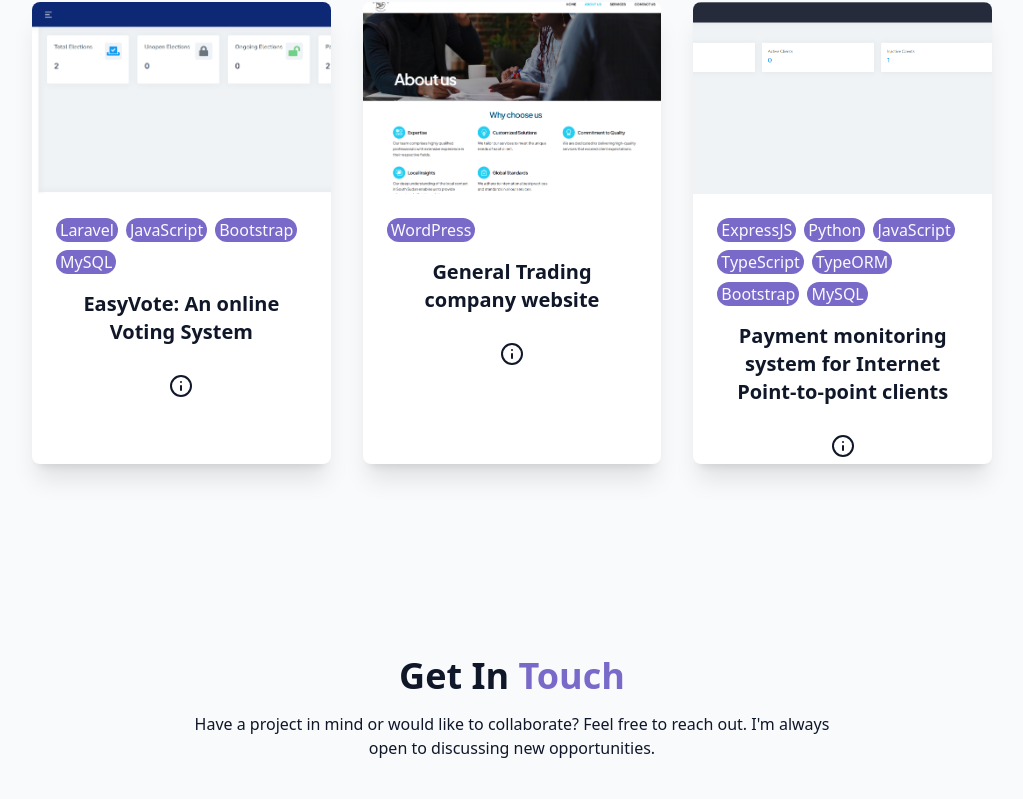
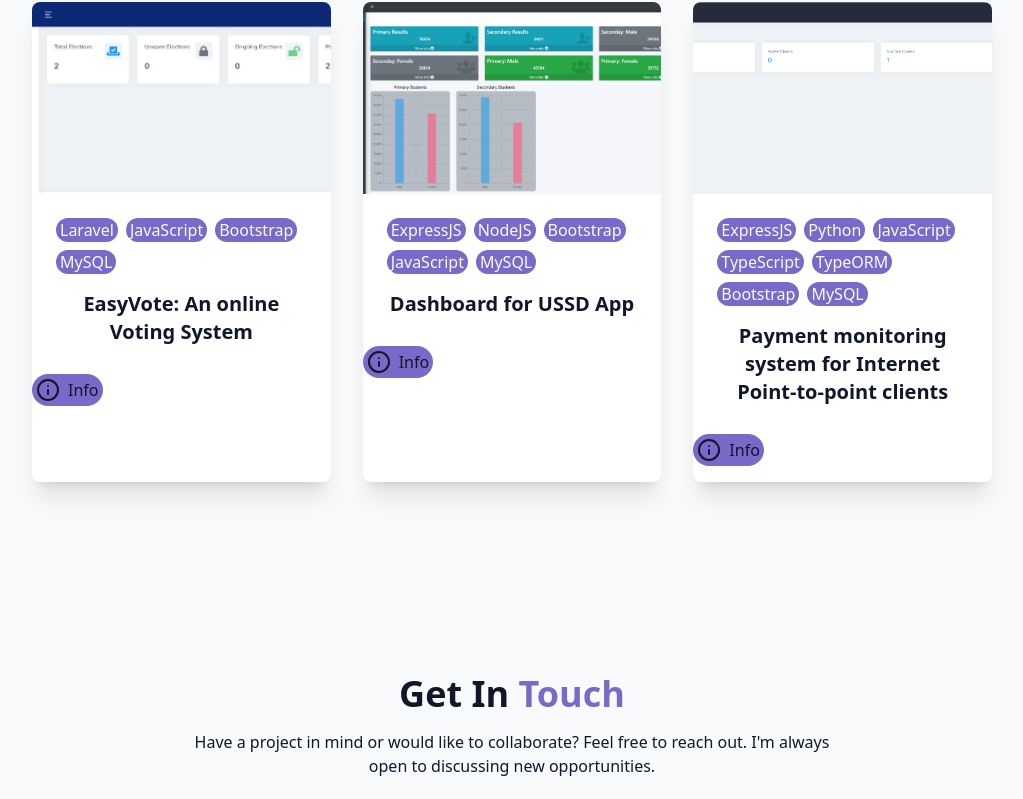
Before and after one commit to majok-abraham/Majok-Abraham-Portfolio, a React (Vite) app: page / in a window 1280 px wide. Shown: the part 2494-3293 px from the top of the page, without its empty margins (128-1151 px from the left). Built offline with nearby package versions, Linux system fonts and the light colour scheme.

Commit message:
close icon and project change

```diff
--- a/src/components/ProjectSection.jsx
+++ b/src/components/ProjectSection.jsx
@@ -1,5 +1,6 @@
 import easyvote from "/projects/easyvote.PNG";
 import digipay from "/projects/digipay.PNG";
+import digiResult from "/projects/digiResult.PNG";
 import climaxssd from "/projects/climaxssd.PNG";
 import { ExternalLink, Github, Info, InfoIcon } from "lucide-react";
 import { useState } from "react";
@@ -19,18 +20,18 @@ const projects = [
 
     {
         id: 2,
-        title: "General Trading company website",
-        description: "A modern website for general trading company using WordPress to showcase their services",
-        image: climaxssd,
-        tags: ["WordPress"],
-        demoUrl: "https://climaxssd.com/",
+        title: "Dashboard for USSD App",
+        description: "A modern admin dashboard as part of a USSD application on the Digitel mobile network. The USSD app is used by students and the public to access the South Sudan primary and secondary leaving examination results via SMS upon release. Key features of the admin dashboard include excel upload of results, analysis of data, setting functionality to set prices and SMPP account details, usage and revenue report.",
+        image: digiResult,
+        tags: ["ExpressJS", "NodeJS", "Bootstrap", "JavaScript", "MySQL"],
+        demoUrl: "",
         githubUrl: "#"
     },
 
      {
         id: 2,
         title: "Payment monitoring system for Internet Point-to-point clients",
-        description: "A payment system which automate the shuting down the CISCO interface connecting the client and send deactivation notification via SMS and Email when the payment expires. Also sends a reminder via email and SMS 5 days before payment expiry",
+        description: "An automated system to monitor point-to-point corporate internet clients. It is used to make payments for clients, payment then triggers the system to automatically enable client’s CISCO router interface connecting the client to allow internet usage. The system also notifies via email and SMS when their payment is five days from expiry, and automatically shut down their CISCO router interface when the payment expires, and send email SMS termination email.",
         image: digipay,
         tags: ["ExpressJS", "Python", "JavaScript", "TypeScript", "TypeORM", "Bootstrap", "MySQL"],
         demoUrl: "#",
@@ -69,9 +70,9 @@ export const ProjectSection = () => {
                             {/* Toggle button */}
                             <button
                                 onClick={() => setSelectedProject(project)}
-                                className="px-2 hover:bg-primary rounded-full"
+                                className="flex flex-wrap gap-2 mb-4 text-1xl bg-primary p-1 rounded-full"
                             >
-                               <InfoIcon />
+                              <Info />Info
                             </button>
                     </div>
                 ))}
@@ -83,10 +84,20 @@ export const ProjectSection = () => {
         <div className="fixed inset-0 bg-black/60 flex items-center justify-center p-4 z-50">
           <div className="bg-white rounded-lg p-6 max-w-md w-full shadow-xl">
 
-            <h2 className="text-xl font-semibold mb-3">
-              {selectedProject.title}
-              <button className="relative max-md:px-  px-5 top-1 cursor-pointer" onClick={() => setSelectedProject(null)}> <IoClose /> </button>
-            </h2>
+
+        {/* Header: Title + Close Icon */}
+                    <div className="flex items-center justify-between mb-4">
+                    <h2 className="text-xl font-semibold text-gray-900">
+                        {selectedProject.title}
+                    </h2>
+
+                    <button
+                        onClick={() => setSelectedProject(null)}
+                        className="text-gray-500 hover:text-gray-800 cursor-pointer"
+                    >
+                        <IoClose size={28} color="red"/>
+                    </button>
+                    </div>
 
 
             <p className="text-gray-700">
@@ -95,7 +106,7 @@ export const ProjectSection = () => {
 
             <button
               onClick={() => setSelectedProject(null)}
-              className="mt-5 p-3 bg-blue-600 text-white py-2 rounded-lg hover:bg-blue-700"
+              className="mt-5 p-3 bg-blue-600 text-white py-2 rounded-lg hover:bg-blue-700 cursor-pointer"
             >
               Close
             </button>
```
